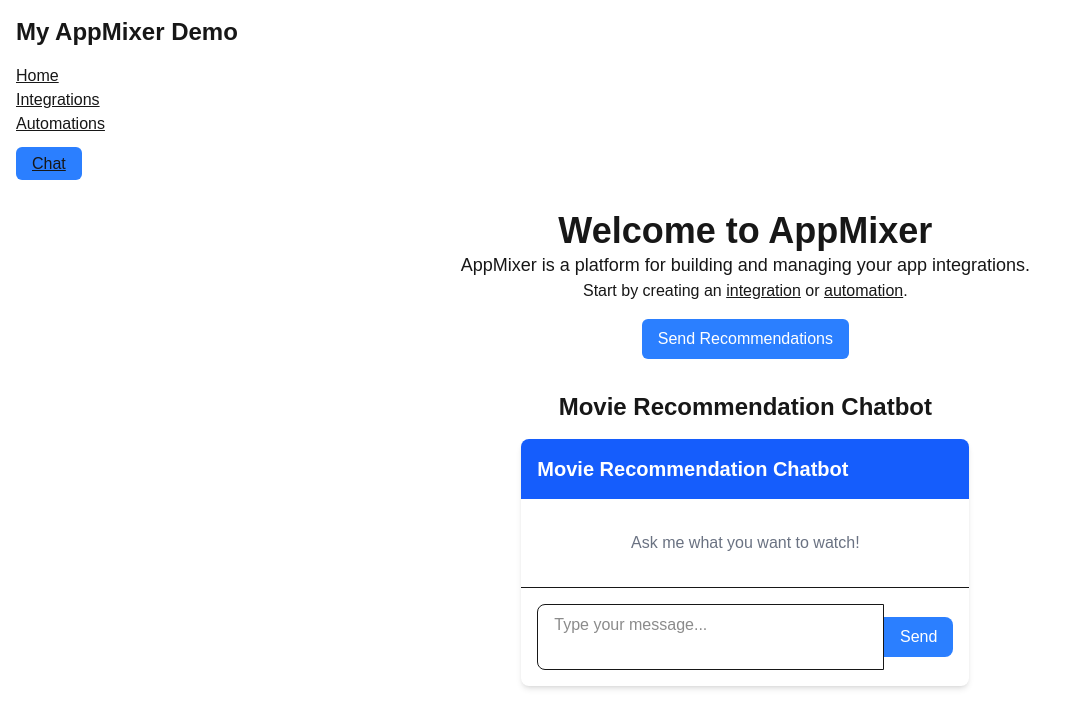
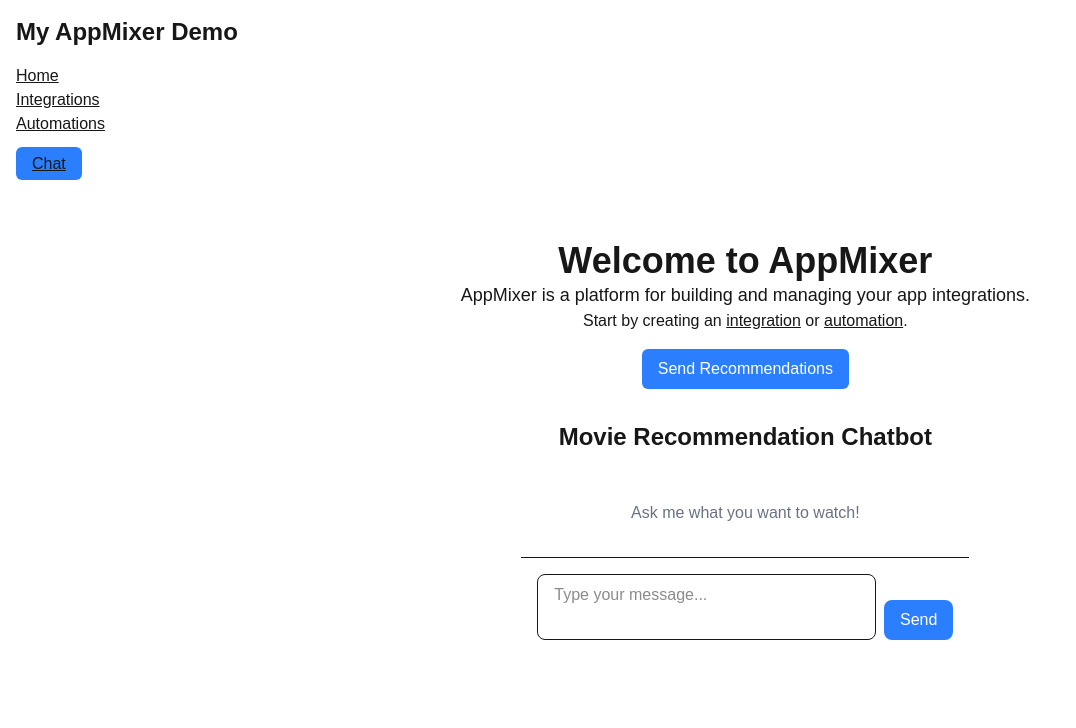
Before and after one commit to petrolivka/appmixer-demo, a Next.js app: page / in a window 1280 px wide. Shown: the top 728 px of the page, without its empty margins (0-1076 px from the left). Built offline with nearby package versions, Linux system fonts and the light colour scheme.

Commit message:
Add react-markdown dependency and integrate Markdown rendering in Chat component

```diff
--- a/app/components/Chat.js
+++ b/app/components/Chat.js
@@ -1,6 +1,7 @@
 "use client";
 
 import { useState, useRef, useEffect } from "react";
+import Markdown from "react-markdown";
 
 const WEBHOOK_URL =
   "https://api.pumped-jackass-32081.appmixer.cloud/flows/a41c8f2a-9c24-4d4a-96ee-acd6a1347823/components/8488bf35-9d88-492e-8c0a-b8914c0bfa6c";
@@ -92,12 +93,21 @@
     }
   };
 
+  // Function to render message content based on sender type
+  const renderMessageContent = (message) => {
+    if (message.sender === "ai") {
+      return (
+        <div className="markdown-content">
+          <Markdown>{message.text}</Markdown>
+        </div>
+      );
+    } else {
+      return <p>{message.text}</p>;
+    }
+  };
+
   return (
-    <div className="flex flex-col w-full max-w-md mx-auto bg-white rounded-lg shadow-md overflow-hidden">
-      <div className="p-4 bg-blue-600 text-white">
-        <h2 className="text-xl font-semibold">Movie Recommendation Chatbot</h2>
-      </div>
-
+    <div className="flex flex-col w-full overflow-hidden">
       <div className="flex-1 p-4 h-96 overflow-y-auto">
         {messages.length === 0 ? (
           <div className="text-center text-gray-500 p-4">
@@ -121,7 +131,7 @@
                       : "bg-gray-100 text-gray-800 rounded-bl-none"
                   }`}
                 >
-                  <p className="text-sm">{msg.text}</p>
+                  {renderMessageContent(msg)}
                   <p className="text-xs opacity-70 mt-1">
                     {msg.timestamp.toLocaleTimeString([], {
                       hour: "2-digit",
@@ -137,9 +147,9 @@
       </div>
 
       <div className="border-t p-4">
-        <div className="flex items-center">
+        <div className="flex items-end gap-2">
           <textarea
-            className="flex-1 border rounded-l-lg px-4 py-2 focus:outline-none focus:ring-2 focus:ring-blue-500 resize-none"
+            className="flex-1 border rounded-lg px-4 py-2 focus:outline-none focus:ring-2 focus:ring-blue-500 resize-none"
             rows="2"
             placeholder="Type your message..."
             value={input}
@@ -148,7 +158,7 @@
             disabled={loading}
           />
           <button
-            className={`bg-blue-500 hover:bg-blue-600 text-white px-4 py-2 rounded-r-lg ${
+            className={`bg-blue-500 hover:bg-blue-600 text-white px-4 py-2 rounded-lg ${
               loading ? "opacity-50 cursor-not-allowed" : ""
             }`}
             onClick={sendMessage}
--- a/package.json
+++ b/package.json
@@ -12,6 +12,7 @@
     "next": "15.3.0",
     "react": "^19.0.0",
     "react-dom": "^19.0.0",
+    "react-markdown": "^10.1.0",
     "swr": "^2.3.3"
   },
   "devDependencies": {
```
Also changed, not shown: 1 other file (tests, documents, lock files or other folders).
